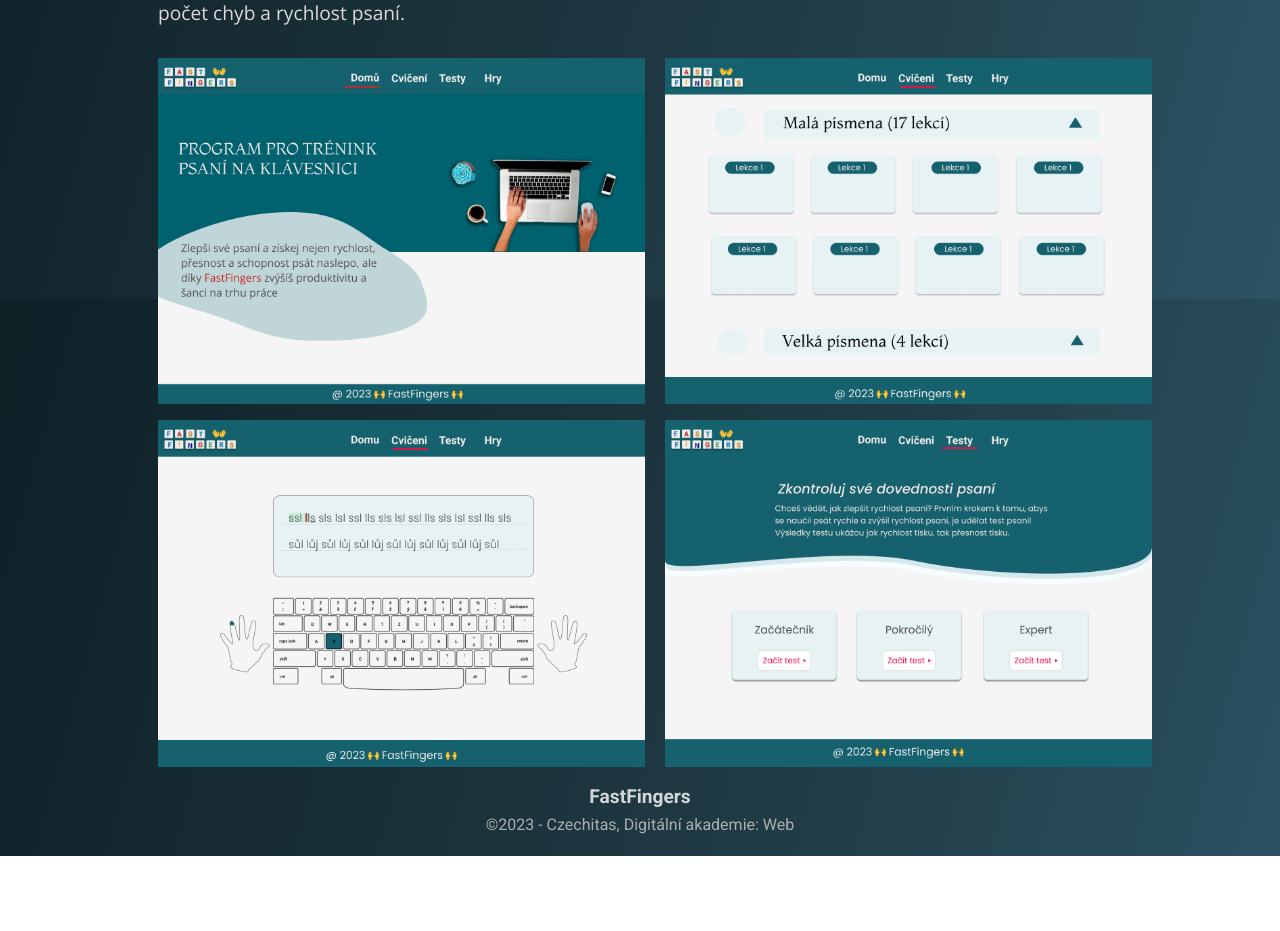
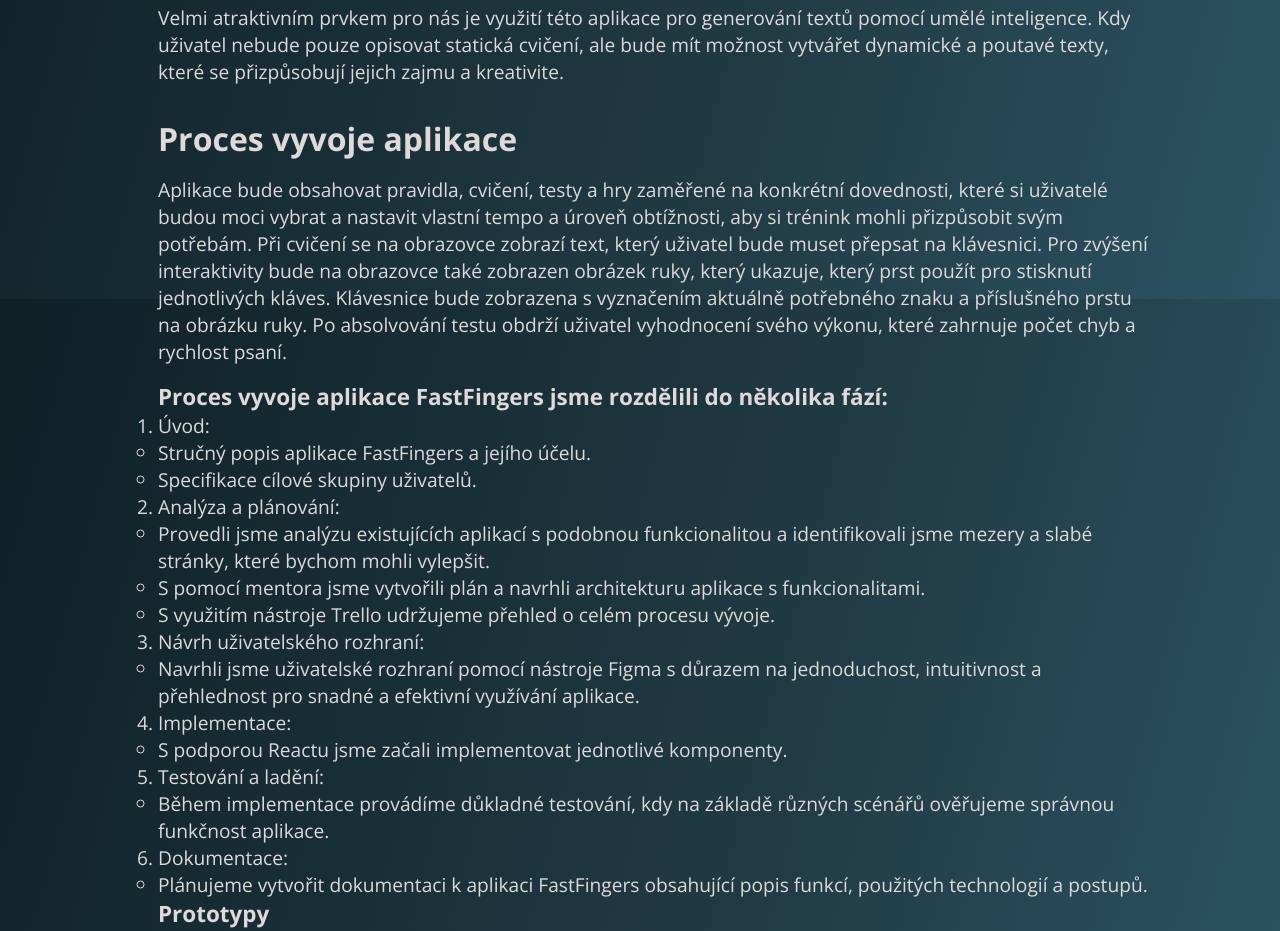
Before and after one commit to NataliiaHl/o-projektu, a React app: page /about_project in a window 1280 px wide. Shown: the part 501-1432 px from the top of the page. Before the commit the page ends 1357 px from the top, so only its background shows below. Built offline with nearby package versions, Linux system fonts and the light colour scheme.

Commit message:
Add AboutProject content without styles

```diff
--- a/src/pages/AboutProject/index.jsx
+++ b/src/pages/AboutProject/index.jsx
@@ -8,25 +8,80 @@
     <section className="project-section active">
       <h1 className="project-title">O projektu</h1>
       <div className="project-content">
+        <h1 className="project-title">O projektu</h1>
         <p>
-          FastFingers - aplikace pro výuku psaní deseti prsty. Tato aplikace slouží k efektivnímu zlepšování dovedností psaní na klávesnici.
+          FastFingers je aplikace zaměřena na zdokonalování psacích schopností na klávesnici všemi deseti prsty.
         </p>
         <p>
-          Naší cílovou skupinou jsou všichni, kteří chtějí zlepšit své psaní na klávesnici a získat nejen rychlost, přesnost a schopnost psát naslepo, ale i zvýšit produktivitu a šanci na trhu práce.
+          Většina z nás, kteří používáme počítače, jistě vyzkoušela nějakou aplikaci na psaní všemi deseti. Ale jen málokdo vydržel celý nudný výukový proces a skutečně dosáhl pokroku v ovládání této dovednosti. My jsme se právě stali jedněmi z těch, kdo to nakonec vzdali. Proto jsme si řekli, že když už jsme nadšení pro IT a práce s klávesnicí se stala naší denní rutinou, měli bychom se naučit této dovednosti a usnadnit si tak práci. To nás přivedlo k myšlence vytvořit vlastní aplikaci, která nás bude k tomu motivovat a zároveň nabídnout možnost všem, kteří by si chtěli vylepšit své psací schopnosti. Zároveň jsme měli za cíl vytvořit aplikaci, která nám umožní dále rozšiřovat a zdokonalovat naše technické dovednosti prostřednictvím implementace her a inovativních funkcí.
         </p>
         <p>
-          Aplikace bude obsahovat pravidla, cvičení a testy, které provedou uživatele procesem učení a zdokonalování psacích schopností.
-          Při cvičeních se uživatelů zobrazí text, který bude musit přepsat na klávesnici. Klávesnice bude na obrazovce zobrazena spolu s obrázkem ruky, která bude ukazovat, který prst použít pro stisknutí jednotlivých kláves. Znak, který je právě potřeba napsat, bude vyznačen na klávesnici a příslušný prst na obrázku ruky.
+          Velmi atraktivním prvkem pro nás je využití této aplikace pro generování textů pomocí umělé inteligence. Kdy uživatel nebude pouze opisovat statická cvičení, ale bude mít možnost vytvářet dynamické a poutavé texty, které se přizpůsobují jejich zajmu a kreativite.
         </p>
+        <h1 className="project-title">Proces vyvoje aplikace</h1>
         <p>
-          Testy ve FastFingers budou rozděleny podle úrovně obtížnosti, což umožní postupovat od jednodušších cvičení až po náročnější úlohy. Po absolvování testu uživatel obdrží podrobné vyhodnocení výkonu, které zahrnuje počet chyb a rychlost psaní.
+          Aplikace bude obsahovat pravidla, cvičení, testy a hry zaměřené na konkrétní dovednosti, které si uživatelé budou moci vybrat a nastavit vlastní tempo a úroveň obtížnosti, aby si trénink mohli přizpůsobit svým potřebám.
+          Při cvičení se na obrazovce zobrazí text, který uživatel bude muset přepsat na klávesnici. Pro zvýšení interaktivity bude na obrazovce také zobrazen obrázek ruky, který ukazuje, který prst použít pro stisknutí jednotlivých kláves. Klávesnice bude zobrazena s vyznačením aktuálně potřebného znaku a příslušného prstu na obrázku ruky. Po absolvování testu obdrží uživatel vyhodnocení svého výkonu, které zahrnuje počet chyb a rychlost psaní.
         </p>
+        <h3>Proces vyvoje aplikace FastFingers jsme rozdělili do několika fází:</h3>
+        <ol>
+          <li>
+            Úvod:
+            <ul>
+              <li>Stručný popis aplikace FastFingers a jejího účelu.</li>
+              <li>Specifikace cílové skupiny uživatelů.</li>
+            </ul>
+          </li>
+          <li>
+            Analýza a plánování:
+            <ul>
+              <li>
+                Provedli jsme analýzu existujících aplikací s podobnou funkcionalitou a identifikovali jsme mezery a slabé stránky, které bychom mohli vylepšit.
+              </li>
+              <li>
+                S pomocí mentora jsme vytvořili plán a navrhli architekturu aplikace s funkcionalitami.
+              </li>
+              <li>
+                S využitím nástroje Trello udržujeme přehled o celém procesu vývoje.
+              </li>
+            </ul>
+          </li>
+          <li>
+            Návrh uživatelského rozhraní:
+            <ul>
+              <li>
+                Navrhli jsme uživatelské rozhraní pomocí nástroje Figma s důrazem na jednoduchost, intuitivnost a přehlednost pro snadné a efektivní využívání aplikace.
+              </li>
+            </ul>
+          </li>
+          <li>
+            Implementace:
+            <ul>
+              <li>S podporou Reactu jsme začali implementovat jednotlivé komponenty.</li>
+            </ul>
+          </li>
+          <li>
+            Testování a ladění:
+            <ul>
+              <li>Během implementace provádíme důkladné testování, kdy na základě různých scénářů ověřujeme správnou funkčnost aplikace.</li>
+            </ul>
+          </li>
+          <li>
+            Dokumentace:
+            <ul>
+              <li>Plánujeme vytvořit dokumentaci k aplikaci FastFingers obsahující popis funkcí, použitých technologií a postupů.</li>
+            </ul>
+          </li>
+        </ol>
       </div>
       <div className="project-gallery">
-        <img src="./img/prototype_homepage.png" alt="prototype HomePage" />
-        <img src="./img/prototype_exercise1.png" alt="prototype exercise1" />
-        <img src="./img/prototype_exercise2.png" alt="prototype exercise2" />
-        <img src="./img/prototype_test.png" alt="prototype Test" />
+        <div className="project-prototype">
+          <h3>Prototypy</h3>
+          <img src="./img/prototype_homepage.png" alt="prototype HomePage" />
+          <img src="./img/prototype_exercise1.png" alt="prototype exercise1" />
+          <img src="./img/prototype_exercise2.png" alt="prototype exercise2" />
+          <img src="./img/prototype_test.png" alt="prototype Test" />
+        </div>
       </div>
     </section >
   )
```
